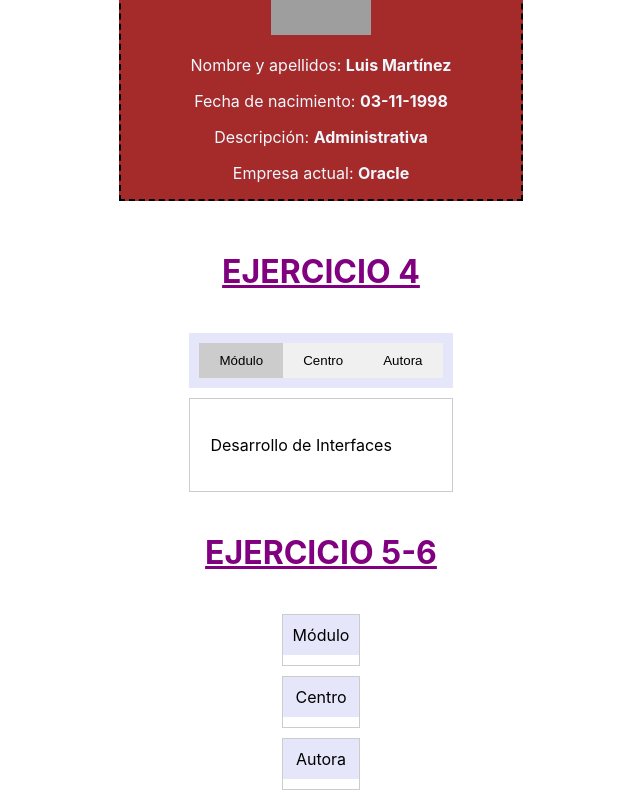
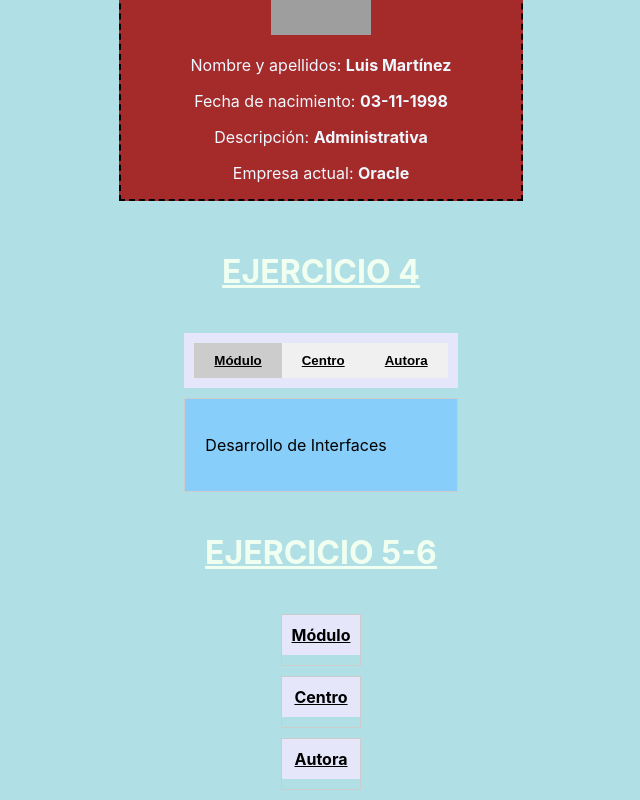
Before and after one commit to acascoc098/ejercicios_react, a React (Create React App) app: page / in a window 1280 px wide. Shown: the part 2875-3675 px from the top of the page, without its empty margins (319-959 px from the left). Built offline with nearby package versions, Linux system fonts and the light colour scheme; grey boxes are pictures that could not be loaded.

Commit message:
Cambios para los estilos.

```diff
--- a/src/AccordionGroup/AccordionItem.css
+++ b/src/AccordionGroup/AccordionItem.css
@@ -7,6 +7,7 @@
   background-color: lavender;
   padding: 10px;
   cursor: pointer;
+  text-decoration: underline;
 }
 
 .body {
--- a/src/AccordionGroup/AccordionItem.js
+++ b/src/AccordionGroup/AccordionItem.js
@@ -4,7 +4,7 @@ const AccordionItem = ({titulo,children, isOpen, onClick}) => {
     return (
         <div className="item">
             <div className="titulo" onClick={onClick}>
-                {titulo}
+                <strong>{titulo}</strong>
             </div>
             {isOpen && <div className="body">{children}</div>}
         </div>
--- a/src/App.css
+++ b/src/App.css
@@ -3,9 +3,10 @@
   justify-content: center;
   align-items: center;
   flex-direction: column;
+  background-color:powderblue;
 }
 
 h1{
   text-decoration: underline;
-  color:purple;
+  color:honeydew;
 }
--- a/src/TabMenu/TabMenu.css
+++ b/src/TabMenu/TabMenu.css
@@ -28,4 +28,5 @@
 .contenido {
   border: 1px solid #ccc;
   padding: 20px;
+  background-color:lightskyblue;
 }
--- a/src/TabMenu/TabMenu.js
+++ b/src/TabMenu/TabMenu.js
@@ -12,7 +12,7 @@ const TabMenu = ({tabs}) => {
                         className={activeTab === tab.id ? 'active' : ''}
                         onClick={() => setTab(tab.id)}
                     >
-                        {tab.titulo}
+                        <strong>{tab.titulo}</strong>
                     </button>)
                 })}
             </div>
```
